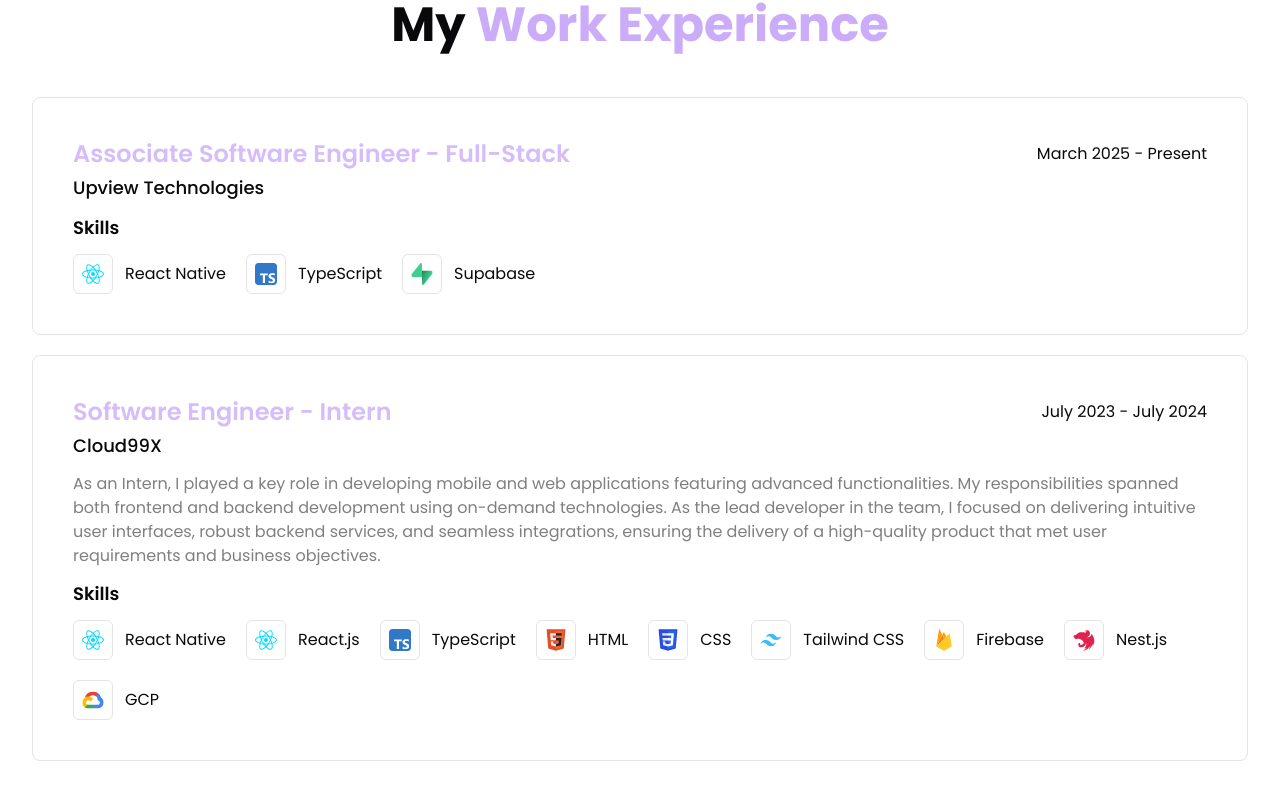
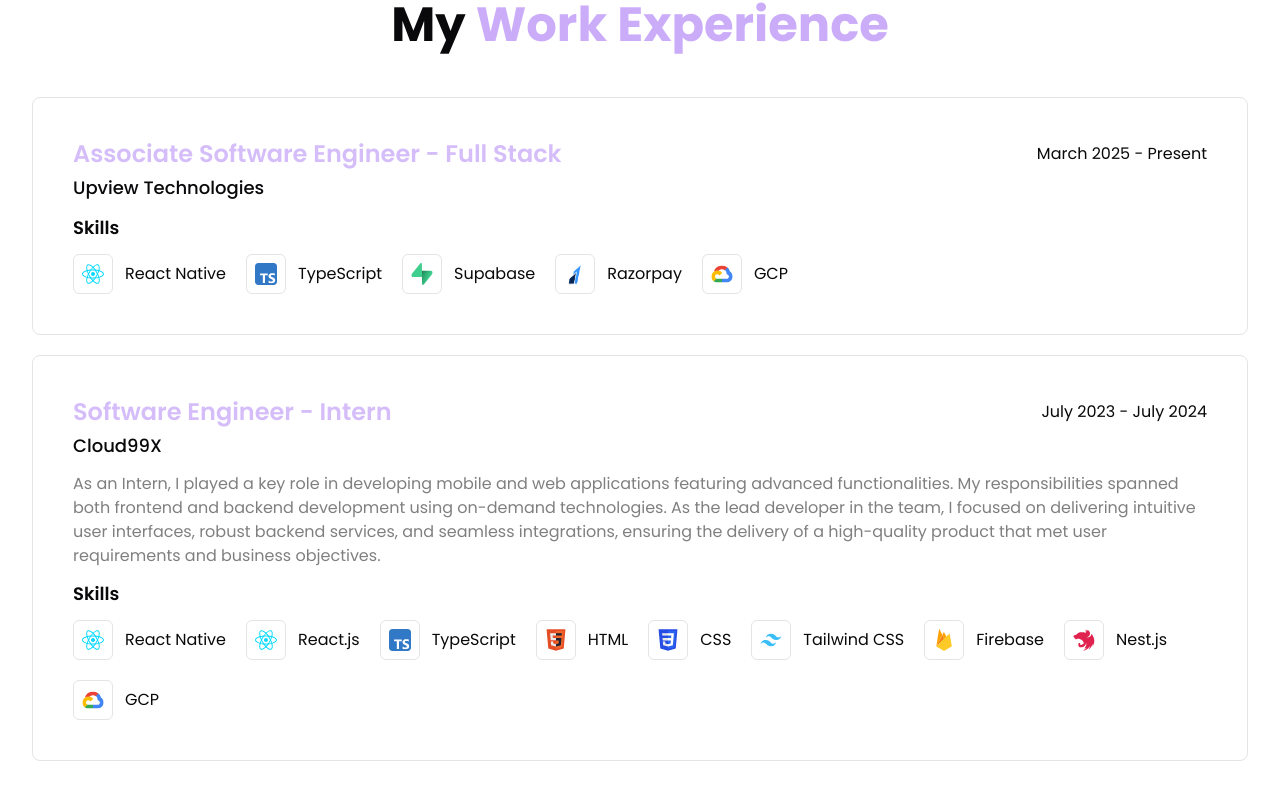
Before and after one commit to TharushaRehan/portfolio-new, a Next.js app: page / in a window 1280 px wide. Shown: the part 700-1500 px from the top of the page. Built offline with nearby package versions, Linux system fonts and the light colour scheme.

Commit message:
update portfolio

```diff
--- a/app/(routes)/blogs/page.tsx
+++ b/app/(routes)/blogs/page.tsx
@@ -1,9 +1,32 @@
+import { ArrowRight } from "lucide-react";
+import Link from "next/link";
 import React from "react";
 
 const BlogsPage = () => {
   return (
     <div className="container py-20">
       <h1 className="heading capitalize text-purple">Blogs</h1>
+      <div className="mt-10 flex flex-col items-center justify-center">
+        <div className="border px-5 py-3 rounded-lg w-full flex md:max-w-[700px] items-center">
+          <div className="w-full items-center justify-between ">
+            <h3 className="text-xl">React Native vs Expo</h3>
+            <p className="mt-2 text-purple">
+              <span className="opacity-70 text-primary text-xs">by</span>{" "}
+              Tharusha Perera
+            </p>
+          </div>
+          <Link
+            className="flex items-center gap-x-1 border rounded-xl px-3 py-2 group hover:border-purple transition-all duration-300 h-fit"
+            href={"/blogs/react-native-vs-expo"}
+          >
+            <p className="text-nowrap">Read here</p>
+            <ArrowRight
+              className="group-hover:translate-x-1 transition-all duration-300"
+              size={16}
+            />
+          </Link>
+        </div>
+      </div>
     </div>
   );
 };
--- a/components/Footer.tsx
+++ b/components/Footer.tsx
@@ -17,7 +17,7 @@ const Footer = () => {
           achieve your goals.
         </p>
 
-        <a href="maito:tharushaperera088@gmail.com">
+        <a href="mailto:tharushaperera088@gmail.com">
           <MagicButton
             title="Let's get in touch"
             icon={<FaLocationArrow />}
--- a/data/index.ts
+++ b/data/index.ts
@@ -260,7 +260,7 @@ export const mobileApps: ProjectDetailsProps[] = [
 export const workExperience = [
   {
     id: 1,
-    title: "Associate Software Engineer - Full-Stack",
+    title: "Associate Software Engineer - Full Stack",
     company: "Upview Technologies",
     desc: "",
     year: "March 2025 - Present",
@@ -276,6 +276,14 @@ export const workExperience = [
       {
         label: "Supabase",
         img: "/supabase.svg",
+      },
+      {
+        label: "Razorpay",
+        img: "/razorpaypng.png",
+      },
+      {
+        label: "GCP",
+        img: "/gcp.svg",
       },
     ],
     className: "md:col-span-2",
@@ -485,10 +493,6 @@ export const techStack = [
         img: "/clerk.webp",
       },
       {
-        label: "Stripe",
-        img: "/stripe.svg",
-      },
-      {
         label: "SQLite",
         img: "/sqlite.png",
       },
@@ -496,6 +500,21 @@ export const techStack = [
   },
   {
     id: 5,
+    label: "Payment Gateways",
+    description: "Payment gateways used for processing payments.",
+    icons: [
+      {
+        label: "Stripe",
+        img: "/stripe.svg",
+      },
+      {
+        label: "Razorpay",
+        img: "/razorpaypng.png",
+      },
+    ],
+  },
+  {
+    id: 6,
     label: "Other Tools",
     description: "Tools used to enhance the development process.",
     icons: [
```
Also changed, not shown: app/(routes)/blogs/(slug)/page.tsx (added), public/razorpay.svg (added), public/razorpaypng.png (added).
